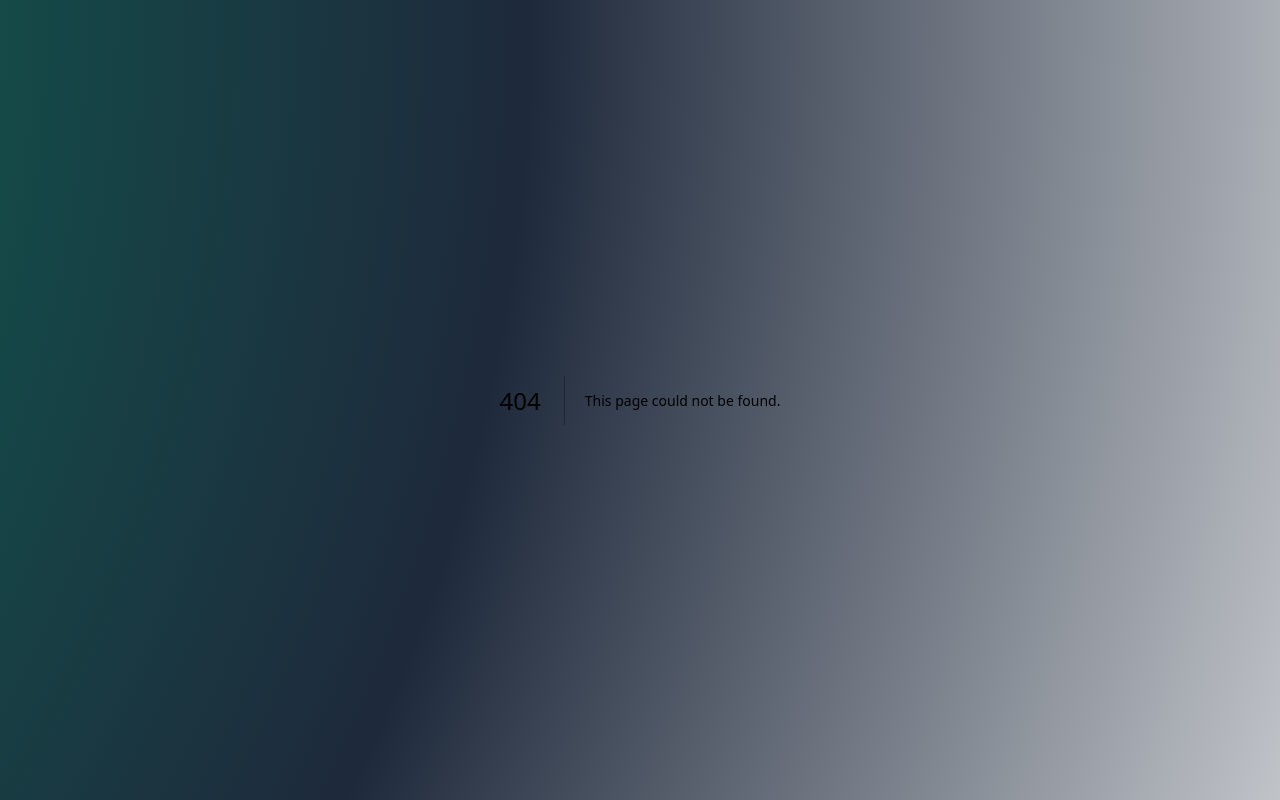
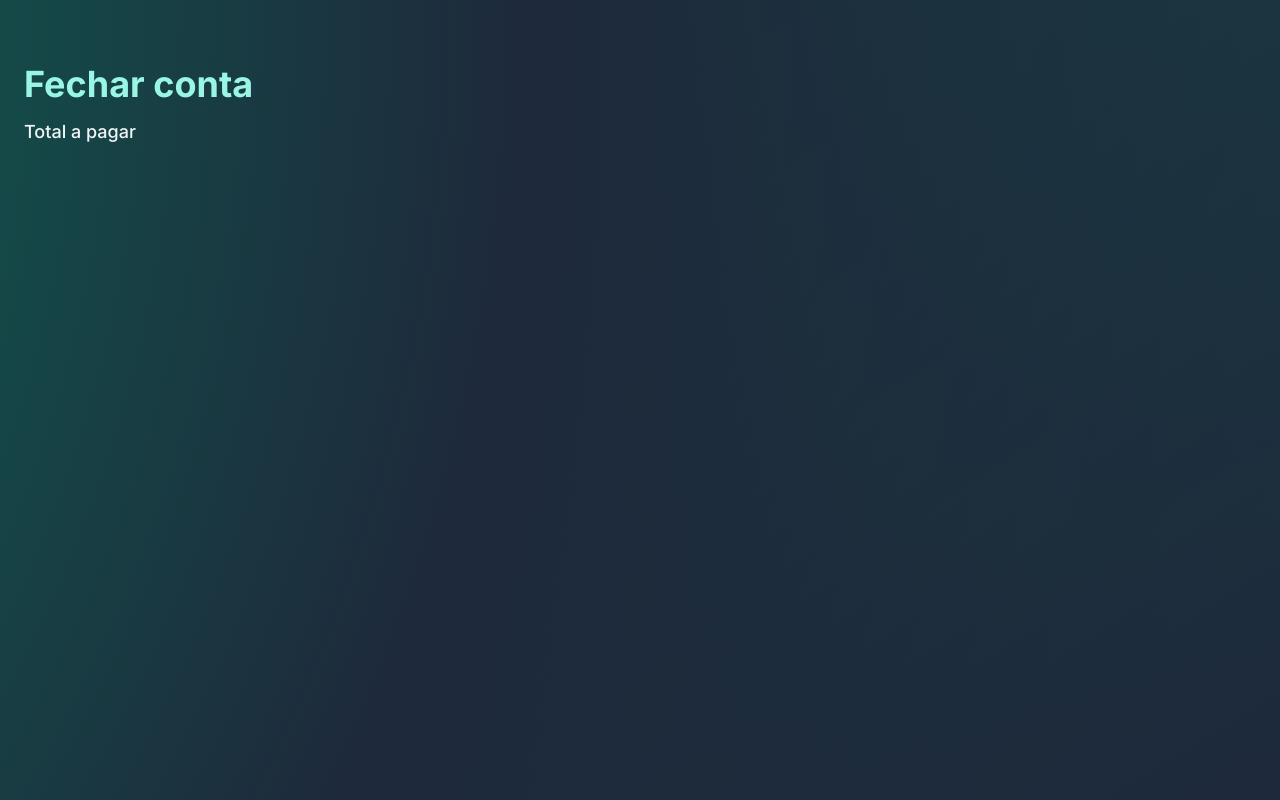
Before and after one commit to dada1smo/qites-v2, a Next.js app: page /conta in a window 1280 px wide. Before the commit this address had no page. Built offline with nearby package versions, Linux system fonts and the light colour scheme.

Commit message:
feat: Adds form and validation libs and custom components

```diff
--- /dev/null
+++ b/app/conta/page.tsx
@@ -0,0 +1,17 @@
+'use client';
+
+import TabTotalForm from '@/src/domain/closeTab/components/TabTotalForm';
+import Typography from '@/src/ui/Typography';
+
+export default function Home() {
+  return (
+    <main className="pt-16 pb-8 px-6 flex flex-col items-stretch h-screen">
+      <Typography as="h1" variant="h1">
+        Fechar conta
+      </Typography>
+      <div className="flex justify-between mt-4">
+        <TabTotalForm />
+      </div>
+    </main>
+  );
+}
--- a/app/page.tsx
+++ b/app/page.tsx
@@ -13,7 +13,7 @@ export default function Home() {
           title="Fechar conta"
           description="Pra cada pessoa pagar o que consumiu"
           iconSrc="/receipt.svg"
-          href=""
+          href="/conta"
         />
         <LinkCard
           title="Dividir gastos"
--- a/package.json
+++ b/package.json
@@ -9,12 +9,15 @@
     "lint": "next lint"
   },
   "dependencies": {
+    "@hookform/resolvers": "^3.3.4",
     "class-variance-authority": "^0.7.0",
     "clsx": "^2.1.0",
     "next": "14.1.4",
     "react": "^18",
     "react-dom": "^18",
-    "tailwind-merge": "^2.2.2"
+    "react-hook-form": "^7.51.2",
+    "tailwind-merge": "^2.2.2",
+    "zod": "^3.22.4"
   },
   "devDependencies": {
     "@types/node": "^20",
--- /dev/null
+++ b/src/application/hooks/use-custom-form.tsx
@@ -0,0 +1,19 @@
+'use client';
+
+import { zodResolver } from '@hookform/resolvers/zod';
+import { useForm } from 'react-hook-form';
+import { ZodType } from 'zod';
+
+export default function useCustomForm<T>({ schema }: { schema: ZodType<T> }) {
+  const {
+    control,
+    handleSubmit,
+    formState: { errors },
+  } = useForm({ resolver: zodResolver(schema) });
+
+  return {
+    control,
+    handleSubmit,
+    errors,
+  };
+}
--- /dev/null
+++ b/src/domain/closeTab/components/TabTotalForm/index.tsx
@@ -0,0 +1,26 @@
+import useCustomForm from '@/src/application/hooks/use-custom-form';
+import { FunctionComponent } from 'react';
+import { TabTotalSchema } from './validationSchema';
+import { TabTotalType } from '../../types/TabTotalType';
+import Typography from '@/src/ui/Typography';
+
+interface TabTotalFormProps {
+  // fix
+  tabModel?: any;
+}
+
+const TabTotalForm: FunctionComponent<TabTotalFormProps> = ({ tabModel }) => {
+  const { control, handleSubmit, errors } = useCustomForm<TabTotalType>({
+    schema: TabTotalSchema,
+  });
+
+  return (
+    <div>
+      <Typography as="p" variant="strong">
+        Total a pagar
+      </Typography>
+    </div>
+  );
+};
+
+export default TabTotalForm;
--- /dev/null
+++ b/src/domain/closeTab/components/TabTotalForm/validationSchema.ts
@@ -0,0 +1,6 @@
+import { ZodType, z } from 'zod';
+import { TabTotalType } from '../../types/TabTotalType';
+
+export const TabTotalSchema: ZodType<TabTotalType> = z.object({
+  tabTotal: z.number(),
+});
--- /dev/null
+++ b/src/domain/closeTab/types/TabTotalType.ts
@@ -0,0 +1,3 @@
+export interface TabTotalType {
+  tabTotal: number;
+}
--- a/src/ui/LinkCard/index.tsx
+++ b/src/ui/LinkCard/index.tsx
@@ -21,12 +21,18 @@ const LinkCard: FunctionComponent<LinkCardProps> = ({
       href={href}
       className="bg-slate-900 w-full flex gap-3 rounded-3xl px-6 py-4"
     >
-      <Image src={iconSrc} alt="" width={24} height={24} />
+      <Image
+        src={iconSrc}
+        alt=""
+        width={24}
+        height={24}
+        style={{ width: 'auto', height: 'auto' }}
+      />
       <div className="flex flex-col gap-1">
-        <Typography as="h3" variant="strong" className="text-slate-100">
+        <Typography as="h3" variant="strong">
           {title}
         </Typography>
-        <Typography as="p" variant="p" className="text-slate-400">
+        <Typography as="p" variant="p">
           {description}
         </Typography>
       </div>
--- a/src/ui/Typography/index.tsx
+++ b/src/ui/Typography/index.tsx
@@ -10,8 +10,8 @@ const typographyVariants = cva('font-sans', {
       h3: 'text-2xl font-medium lg:text-3xl',
       h4: 'text-xl font-medium lg:text-lg',
       subtitle: 'text-2xl leading-7',
-      strong: 'text-lg leading-6 font-medium',
-      p: 'text-lg leading-6',
+      strong: 'text-lg leading-6 font-medium text-slate-100',
+      p: 'text-lg leading-6 text-slate-400',
       link: 'text-base underline',
     },
     align: {
```
Also changed, not shown: 1 other file (tests, documents, lock files or other folders).
